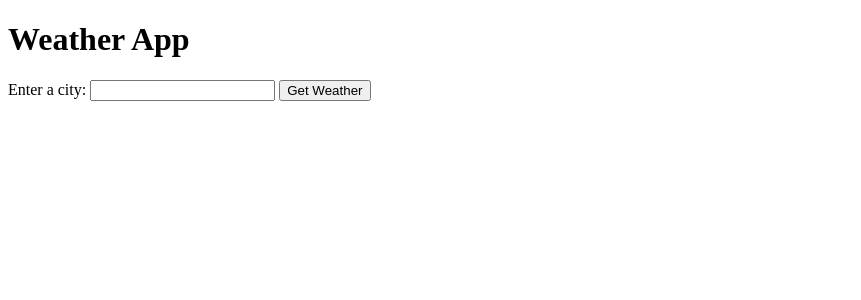
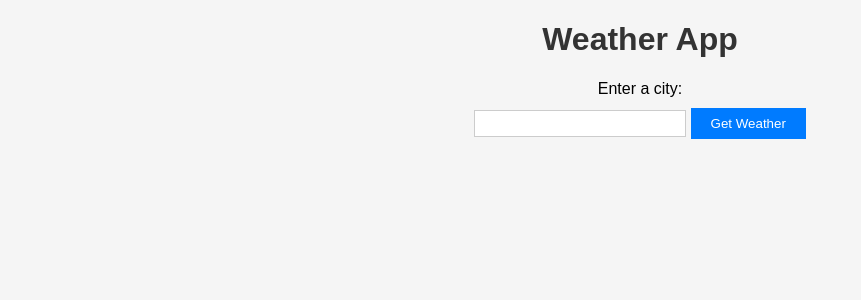
Before and after one commit to JivkoNushev/Serverless-Weather-App, a Flask app: page / in a window 1280 px wide. Shown: the top 300 px of the page, without its empty margins (0-861 px from the left). Run offline with Flask 3, Linux system fonts and the light colour scheme.

Commit message:
added css to the main page

```diff
--- a/templates/index.html
+++ b/templates/index.html
@@ -2,6 +2,7 @@
 <html>
 <head>
     <title>Weather App</title>
+    <link rel="stylesheet" href="index_style.css">
 </head>
 <body>
     <h1>Weather App</h1>
--- /dev/null
+++ b/templates/index_style.css
@@ -0,0 +1,33 @@
+body {
+    font-family: Arial, sans-serif;
+    background-color: #f5f5f5;
+}
+
+h1 {
+    color: #333;
+    text-align: center;
+}
+
+form {
+    text-align: center;
+    margin-top: 20px;
+}
+
+label {
+    display: block;
+    margin-bottom: 10px;
+}
+
+input[type="text"] {
+    padding: 5px;
+    width: 200px;
+    border: 1px solid #ccc;
+}
+
+button[type="submit"] {
+    padding: 8px 20px;
+    background-color: #007bff;
+    color: #fff;
+    border: none;
+    cursor: pointer;
+}
```
